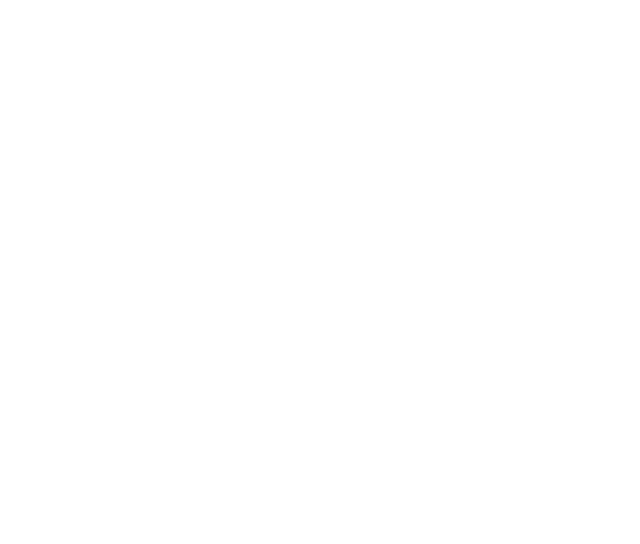
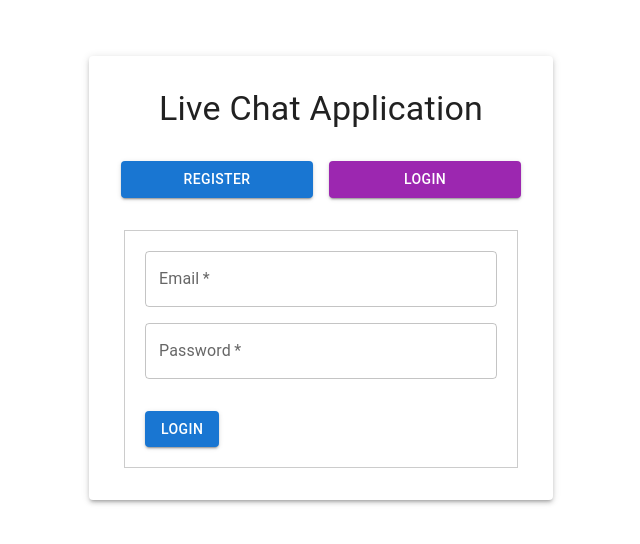
Before and after one commit to sejfudin/Real-Time-Chat-Application, a React (Create React App) app in the folder ui/: page / in a window 1280 px wide. Shown: the part 130-674 px from the top of the page, without its empty margins (319-959 px from the left). Built offline with nearby package versions, Linux system fonts and the light colour scheme.

Commit message:
register and login user implemented on the frontend

```diff
--- a/ui/src/App.js
+++ b/ui/src/App.js
@@ -1,5 +1,12 @@
-function App() {
-  return <div className='App'></div>;
-}
+import { Routes, Route } from 'react-router-dom';
+import FormsWrapper from './components/Forms/FormsWrapper';
+
+const App = () => {
+  return (
+    <Routes>
+      <Route exact path='/' element={<FormsWrapper />} />
+    </Routes>
+  );
+};
 
 export default App;
--- /dev/null
+++ b/ui/src/components/Forms/FormsWrapper.js
@@ -0,0 +1,45 @@
+import React, { useState } from 'react';
+import { Button, Grid, Paper, Typography } from '@mui/material';
+import RegisterForm from './RegisterForm';
+import LoginForm from './LoginForm';
+
+const FormsWrapper = () => {
+  const [showRegisterForm, setShowRegisterForm] = useState(false);
+  const [showLoginForm, setShowLoginForm] = useState(true);
+
+  const handleShowRegisterForm = () => {
+    setShowRegisterForm(true);
+    setShowLoginForm(false);
+  };
+
+  const handleShowLoginForm = () => {
+    setShowRegisterForm(false);
+    setShowLoginForm(true);
+  };
+
+  return (
+    <Grid container justifyContent='center' alignItems='center' sx={{ minHeight: '100vh' }}>
+      <Paper elevation={3} sx={{ padding: '2rem', maxWidth: '400px' }}>
+        <Typography variant='h4' gutterBottom sx={{ textAlign: 'center', marginBottom: '2rem' }}>
+          Live Chat Application
+        </Typography>
+        <Grid container spacing={2} mb={2}>
+          <Grid item xs={6}>
+            <Button onClick={handleShowRegisterForm} variant='contained' color='primary' fullWidth>
+              Register
+            </Button>
+          </Grid>
+          <Grid item xs={6}>
+            <Button onClick={handleShowLoginForm} variant='contained' color='secondary' fullWidth>
+              Login
+            </Button>
+          </Grid>
+        </Grid>
+        {showRegisterForm && <RegisterForm />}
+        {showLoginForm && <LoginForm />}
+      </Paper>
+    </Grid>
+  );
+};
+
+export default FormsWrapper;
--- /dev/null
+++ b/ui/src/components/Forms/LoginForm.js
@@ -0,0 +1,60 @@
+import React, { useState } from 'react';
+import { TextField, Button, Container } from '@mui/material';
+import { loginUser } from '../../utils/helpers';
+
+const LoginForm = () => {
+  const [formData, setFormData] = useState({
+    email: '',
+    password: '',
+  });
+
+  const handleInputChange = (e) => {
+    setFormData({
+      ...formData,
+      [e.target.name]: e.target.value,
+    });
+  };
+
+  const handleSubmit = (e) => {
+    e.preventDefault();
+    loginUser(formData);
+    // Handle form submission logic here
+    console.log(formData);
+  };
+
+  return (
+    <Container
+      maxWidth='sm'
+      sx={{ display: 'flex', flexDirection: 'column', alignItems: 'center', mt: 4 }}>
+      <form
+        onSubmit={handleSubmit}
+        style={{ width: '100%', border: '1px solid #ccc', padding: '20px' }}>
+        <TextField
+          label='Email'
+          name='email'
+          type='email'
+          value={formData.email}
+          onChange={handleInputChange}
+          required
+          fullWidth
+          sx={{ mb: 2 }}
+        />
+        <TextField
+          label='Password'
+          name='password'
+          type='password'
+          value={formData.password}
+          onChange={handleInputChange}
+          required
+          fullWidth
+          sx={{ mb: 2 }}
+        />
+        <Button type='submit' variant='contained' color='primary' sx={{ mt: 2 }}>
+          Login
+        </Button>
+      </form>
+    </Container>
+  );
+};
+
+export default LoginForm;
--- /dev/null
+++ b/ui/src/components/Forms/RegisterForm.js
@@ -0,0 +1,84 @@
+import React, { useState } from 'react';
+import { TextField, Button, Container } from '@mui/material';
+import { registerUser } from '../../utils/helpers';
+import { useNavigate } from 'react-router-dom';
+
+const RegisterForm = () => {
+  const [formData, setFormData] = useState({
+    name: '',
+    email: '',
+    password: '',
+    confirmPassword: '',
+  });
+
+  const navigate = useNavigate();
+
+  const handleInputChange = (e) => {
+    setFormData({
+      ...formData,
+      [e.target.name]: e.target.value,
+    });
+  };
+
+  const handleSubmit = (e) => {
+    e.preventDefault();
+    registerUser(formData, navigate);
+    // Handle form submission logic here
+    console.log(formData);
+  };
+
+  return (
+    <Container
+      maxWidth='sm'
+      sx={{ display: 'flex', flexDirection: 'column', alignItems: 'center', mt: 4 }}>
+      <form
+        onSubmit={handleSubmit}
+        style={{ width: '100%', border: '1px solid #ccc', padding: '20px' }}>
+        <TextField
+          label='Name'
+          name='name'
+          value={formData.name}
+          onChange={handleInputChange}
+          required
+          fullWidth
+          sx={{ mb: 2 }}
+        />
+        <TextField
+          label='Email'
+          name='email'
+          type='email'
+          value={formData.email}
+          onChange={handleInputChange}
+          required
+          fullWidth
+          sx={{ mb: 2 }}
+        />
+        <TextField
+          label='Password'
+          name='password'
+          type='password'
+          value={formData.password}
+          onChange={handleInputChange}
+          required
+          fullWidth
+          sx={{ mb: 2 }}
+        />
+        <TextField
+          label='Confirm Password'
+          name='confirmPassword'
+          type='password'
+          value={formData.confirmPassword}
+          onChange={handleInputChange}
+          required
+          fullWidth
+          sx={{ mb: 2 }}
+        />
+        <Button type='submit' variant='contained' color='primary' sx={{ mt: 2 }}>
+          Register
+        </Button>
+      </form>
+    </Container>
+  );
+};
+
+export default RegisterForm;
--- a/ui/src/index.js
+++ b/ui/src/index.js
@@ -1,10 +1,13 @@
 import React from 'react';
 import ReactDOM from 'react-dom/client';
 import App from './App';
+import { BrowserRouter } from 'react-router-dom';
 
 const root = ReactDOM.createRoot(document.getElementById('root'));
 root.render(
   <React.StrictMode>
-    <App />
+    <BrowserRouter>
+      <App />
+    </BrowserRouter>
   </React.StrictMode>
 );
--- /dev/null
+++ b/ui/src/utils/helpers.js
@@ -0,0 +1,14 @@
+import axios from 'axios';
+export const registerUser = (userData, navigate) => {
+  axios
+    .post('http://localhost:5000/user', userData)
+    .then((res) => navigate('/chats')) // re-direct to login on successful register
+    .catch((err) => console.log(err.message));
+};
+
+export const loginUser = (userData) => {
+  axios
+    .post('http://localhost:5000/user/login', userData)
+    .then((res) => console.log(res))
+    .catch((err) => console.log(err.message));
+};
```
Also changed, not shown: ui/package.json (+8 -0 lines), 1 other file (tests, documents, lock files or other folders).
